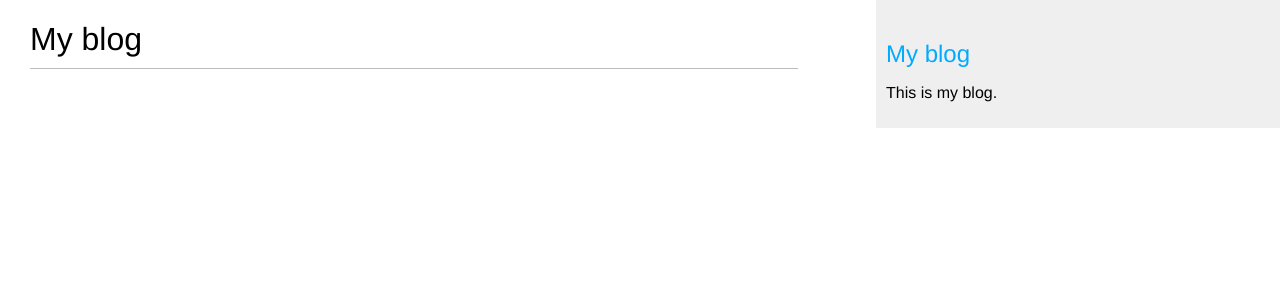
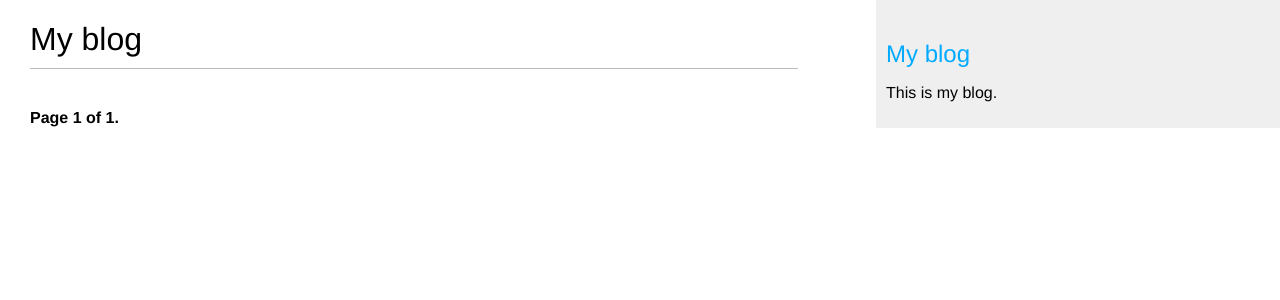
Before and after one commit to dmsergio/mysite, a Django app: page /blog/ in a window 1280 px wide. Shown: the top 300 px of the page. Run offline with Django 3.2, Linux system fonts and the light colour scheme; data that the repository does not hold is empty.

Commit message:
Add pagination

```diff
--- a/blog/templates/blog/post/list.html
+++ b/blog/templates/blog/post/list.html
@@ -13,4 +13,5 @@
         </p>
         {{ post.body|truncatewords:30|linebreaks }}
     {% endfor %}
+    {% include "pagination.html" with page=posts %}
 {% endblock %}
--- /dev/null
+++ b/blog/templates/pagination.html
@@ -0,0 +1,13 @@
+<div class="pagination">
+    <span class="step-links">
+        {% if page.has_previous %}
+            <a href="?page={{ page.previous_page_number }}">Previous</a>
+        {% endif %}
+        <span class="current">
+            Page {{ page.number }} of {{ page.paginator.num_pages }}.
+        </span>
+        {% if page.has_next %}
+            <a href="?page={{ page.next_page_number }}">Next</a>
+        {% endif %}
+    </span>
+</div>
--- a/blog/views.py
+++ b/blog/views.py
@@ -1,13 +1,26 @@
+from django.core.paginator import EmptyPage, PageNotAnInteger, Paginator
 from django.shortcuts import get_object_or_404, render
 from .models import Post
 
 
 def post_list(request):
     posts = Post.published.all()
+    paginator = Paginator(posts, 3)
+    page = request.GET.get('page')
+    try:
+        posts = paginator.page(page)
+    except PageNotAnInteger:
+        posts = paginator.page(1)
+    except EmptyPage:
+        posts = paginator.page(paginator.num_pages)
+    context = {
+        'posts': posts,
+        'page': page,
+    }
     return render(
         request=request,
         template_name='blog/post/list.html',
-        context={'posts': posts}
+        context=context
     )
 
 def post_detail(request, year, month, day, post):
```
Also changed, not shown: blog/templates/blog/base.html (line endings or trailing spaces).
